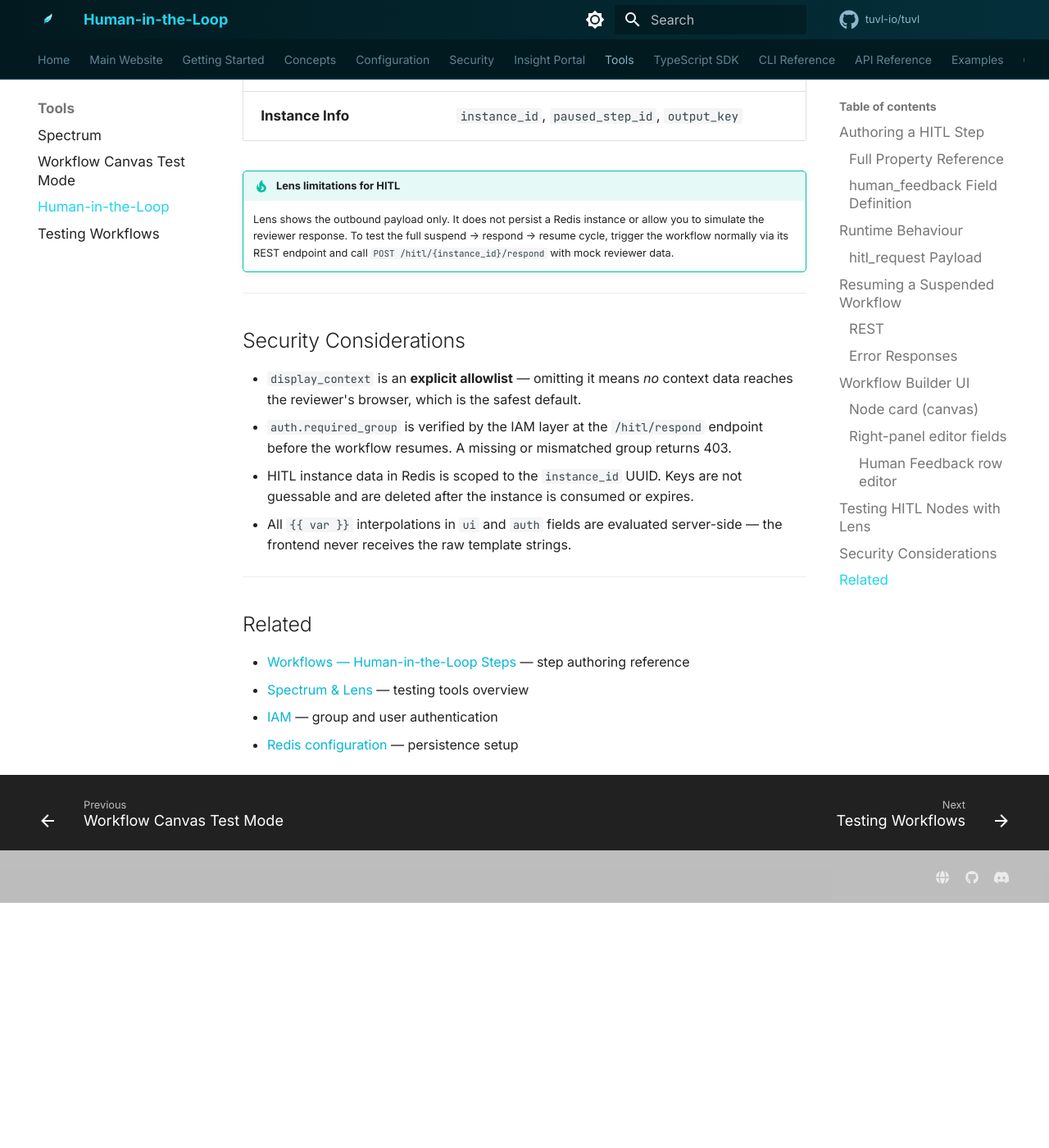
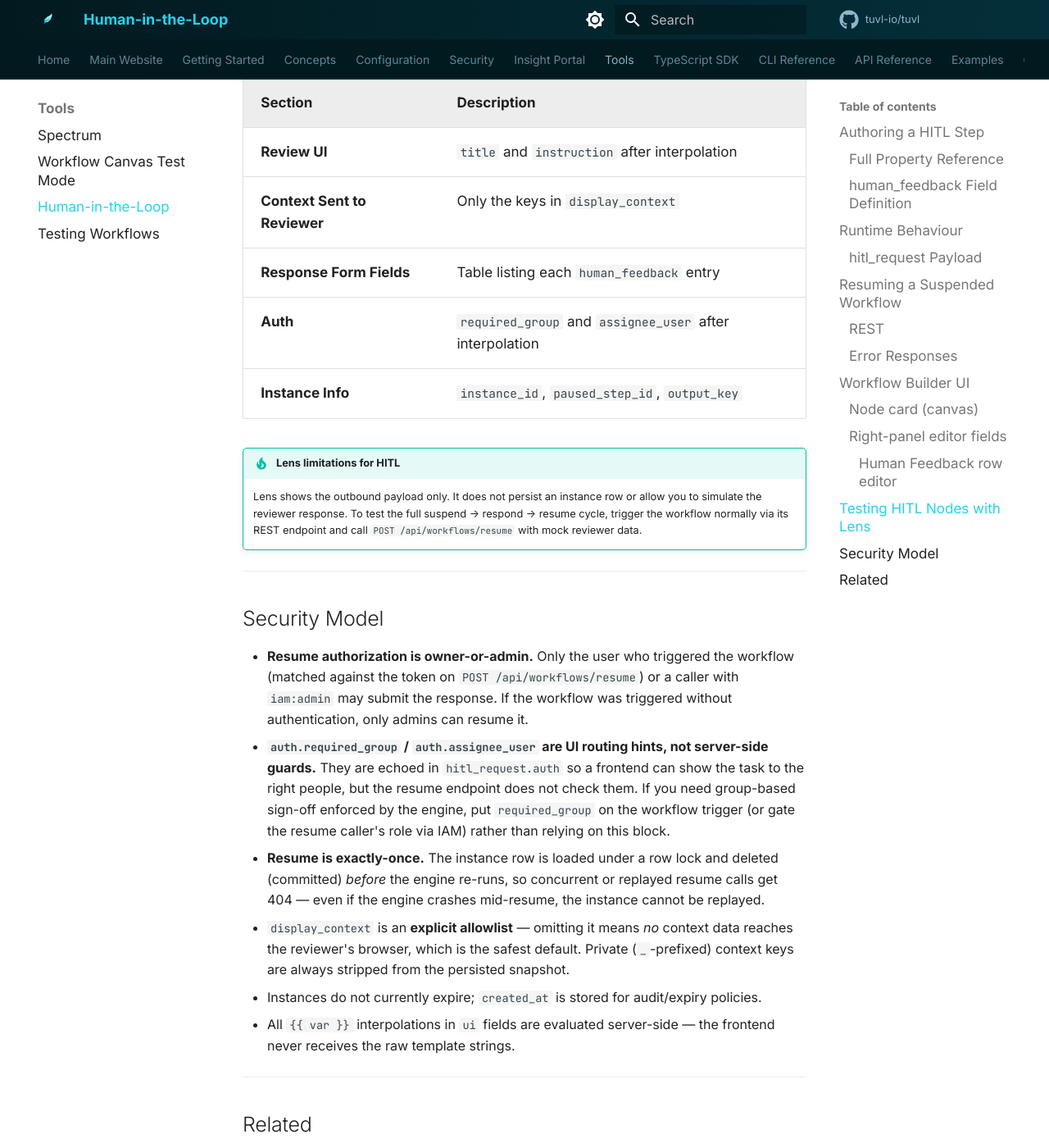
Before and after one commit to tuvl-io/docs, an MkDocs documentation site: the page built from docs/tools/hitl.md, in a window 1280 px wide and 1400 px high, scrolled down 6966 px. Shown: the whole window at 82% size. Built offline with MkDocs 1.6.1 and Material for MkDocs 9.7.7, drawn with Linux system fonts in a browser that asks for light colours; comment, search, counter and statistics services are not loaded; the version menu is left out; before the commit the page ends 8067 px from its top, so only the background shows below that; some of the changed text lies outside the part shown.

Commit message:
docs: correct HITL to the implemented contract
The HITL pages documented a design that never shipped: a Redis-backed
instance store, a POST /hitl/{instance_id}/respond endpoint, a 7-day TTL,
and server-side enforcement of auth.required_group. The implementation is
a Postgres row (tuvl_system_workflow_instances), POST /api/workflows/resume
with {instance_id, human_input}, owner-or-admin resume authorization, and
one-shot delete-before-run replay safety; the auth block is a UI routing
hint. Pages: tools/hitl, concepts/workflows, concepts/architecture,
tools/spectrum, insight/api-docs.

````diff
--- a/docs/insight/api-docs.md
+++ b/docs/insight/api-docs.md
@@ -15,7 +15,7 @@ The Swagger UI at `/insight/api-docs` proxies the OpenAPI schema from `/docs` an
 | **Auth** | `/auth/token`, `/auth/bootstrap`, `/auth/admin/*`, `/auth/callback/*` |
 | **System** | `/health`, `/registry`, `/` |
 | **Workflow execution** | `/api/workflows/{name}/run`, `/api/workflows/{name}/stream` |
-| **HITL** | `/hitl/tasks`, `/hitl/tasks/{id}/respond` |
+| **HITL** | `/api/workflows/resume` |
 | **Model CRUD** | `/api/{table}/` — auto-generated for each enabled `ModelDefinition` |
 | **Vector collections** | `/api/collections/{name}/index`, `/api/collections/{name}/search` |
 
--- a/docs/tools/hitl.md
+++ b/docs/tools/hitl.md
@@ -5,9 +5,10 @@ reviewer before execution continues. It is ideal for approval flows, content mod
 exception handling, and any scenario where automated logic alone is not sufficient.
 
 !!! note "Persistence required"
-    HITL requires Redis. The suspended workflow state is stored in Redis under a generated
-    `instance_id` until the reviewer responds or the instance expires. Configure Redis in
-    your project's `tuvl.yaml` — see [Redis configuration](../configuration/redis.md).
+    HITL requires the engine's Postgres datasource. The suspended workflow is frozen as a
+    row in the system table `tuvl_system_workflow_instances` (public context snapshot,
+    paused step id, form schema) under a generated `instance_id` until the reviewer
+    responds. Redis is not involved.
 
 ---
 
@@ -54,9 +55,9 @@ Add a `HumanInTheLoop` step anywhere in a workflow YAML:
 | `ui.display_context` | No | Allowlist of context keys forwarded to the reviewer. Keys not in this list are never sent to the frontend. If the list is empty no context data is forwarded. |
 | `human_feedback` | No | Ordered list of form field definitions (see below). If omitted the reviewer sees text only. |
 | `output_key` | No | Context key that will hold the reviewer's answers dict after resumption. Defaults to `hitl_<id>`. |
-| `auth.required_group` | No | IAM group that must be present in the reviewer's token. Requests from other groups receive 403. |
-| `auth.assignee_user` | No | Specific user ID assigned as the reviewer. Supports `{{ var }}` interpolation. |
-| `routes` | No | Signal-to-step routing table applied after the step resumes. |
+| `auth.required_group` | No | Routing hint for the review UI — echoed verbatim in `hitl_request.auth` so a frontend can route the task to the right group. **Not enforced by the resume endpoint** (see Security Model below). |
+| `auth.assignee_user` | No | Reviewer assignment hint for the UI. Supports `{{ var }}` interpolation. Also not enforced server-side. |
+| `routes` | No | Accepted in YAML but not consulted — a resumed run continues at the **next step in document order**. Branch on the reviewer's answers with a `Router` step reading `output_key`. |
 
 ### `human_feedback` Field Definition
 
@@ -81,7 +82,7 @@ Workflow Engine
       │
       ├─ Interpolate ui.title / ui.instruction / auth.assignee_user
       ├─ Build context_data from display_context allowlist
-      ├─ Persist HITL instance in Redis  (instance_id + context snapshot)
+      ├─ Persist instance row in Postgres  (instance_id + context snapshot)
       └─ Raise SuspendWorkflowException(hitl_request=…)
              │
              ▼
@@ -128,17 +129,25 @@ The payload returned to the caller on suspension:
 ### REST
 
 ```http
-POST /hitl/{instance_id}/respond
+POST /api/workflows/resume
 Authorization: Bearer <token>
 Content-Type: application/json
 
 {
-  "approved": true,
-  "notes": "Strong candidate, fast-track to onboarding."
+  "instance_id": "550e8400-e29b-41d4-a716-446655440000",
+  "human_input": {
+    "approved": true,
+    "notes": "Strong candidate, fast-track to onboarding."
+  }
 }
 ```
 
-**Success response** — `200 OK` with the final workflow output:
+The reviewer's answers go under `human_input`; the `instance_id` comes from the
+`hitl_request` payload. Send `Accept: text/event-stream` to resume as an SSE stream
+instead (same frames as `/stream` triggers).
+
+**Success response** — `200 OK` with the final workflow output (or `202 Accepted`
+with a new `hitl_request` if the workflow suspends again at a later HITL step):
 
 ```json
 {
@@ -162,9 +171,9 @@ Execution then continues from the step after `approve_application` (or the step
 
 | Status | Reason |
 |--------|--------|
-| `404 Not Found` | `instance_id` does not exist or has already been consumed |
-| `403 Forbidden` | Caller is not in `auth.required_group` or is not the `assignee_user` |
-| `410 Gone` | Instance expired (default TTL: 7 days) |
+| `404 Not Found` | `instance_id` does not exist or has already been consumed (resume is one-shot) |
+| `403 Forbidden` | Caller is neither the user who triggered the workflow nor an `iam:admin` |
+| `400 Bad Request` | The workflow (or the paused step) was removed/renamed after suspension |
 
 ---
 
@@ -210,7 +219,7 @@ add a row. Each row has:
 ## Testing HITL Nodes with Lens
 
 Use **Lens** to inspect the `hitl_request` payload a HITL step would produce without
-actually storing a Redis instance or blocking on reviewer input.
+actually persisting an instance row or blocking on reviewer input.
 
 1. Open Lens on the HITL node from the node config sidebar.
 2. Provide a **Mock Input** JSON containing all keys referenced in `display_context` and
@@ -238,23 +247,33 @@ The Suspended tab renders the full `hitl_request` in five sections:
 | **Instance Info** | `instance_id`, `paused_step_id`, `output_key` |
 
 !!! tip "Lens limitations for HITL"
-    Lens shows the outbound payload only. It does not persist a Redis instance or allow
+    Lens shows the outbound payload only. It does not persist an instance row or allow
     you to simulate the reviewer response. To test the full suspend → respond → resume
     cycle, trigger the workflow normally via its REST endpoint and call
-    `POST /hitl/{instance_id}/respond` with mock reviewer data.
+    `POST /api/workflows/resume` with mock reviewer data.
 
 ---
 
-## Security Considerations
+## Security Model
 
+- **Resume authorization is owner-or-admin.** Only the user who triggered the workflow
+  (matched against the token on `POST /api/workflows/resume`) or a caller with
+  `iam:admin` may submit the response. If the workflow was triggered without
+  authentication, only admins can resume it.
+- **`auth.required_group` / `auth.assignee_user` are UI routing hints, not server-side
+  guards.** They are echoed in `hitl_request.auth` so a frontend can show the task to
+  the right people, but the resume endpoint does not check them. If you need
+  group-based sign-off enforced by the engine, put `required_group` on the workflow
+  trigger (or gate the resume caller's role via IAM) rather than relying on this block.
+- **Resume is exactly-once.** The instance row is loaded under a row lock and deleted
+  (committed) *before* the engine re-runs, so concurrent or replayed resume calls get
+  404 — even if the engine crashes mid-resume, the instance cannot be replayed.
 - `display_context` is an **explicit allowlist** — omitting it means *no* context data
-  reaches the reviewer's browser, which is the safest default.
-- `auth.required_group` is verified by the IAM layer at the `/hitl/respond` endpoint
-  before the workflow resumes. A missing or mismatched group returns 403.
-- HITL instance data in Redis is scoped to the `instance_id` UUID. Keys are not
-  guessable and are deleted after the instance is consumed or expires.
-- All `{{ var }}` interpolations in `ui` and `auth` fields are evaluated server-side
-  — the frontend never receives the raw template strings.
+  reaches the reviewer's browser, which is the safest default. Private (`_`-prefixed)
+  context keys are always stripped from the persisted snapshot.
+- Instances do not currently expire; `created_at` is stored for audit/expiry policies.
+- All `{{ var }}` interpolations in `ui` fields are evaluated server-side — the
+  frontend never receives the raw template strings.
 
 ---
 
````
Also changed, not shown: docs/concepts/architecture.md (+2 -2 lines), docs/concepts/nodes.md (+2 -2 lines), docs/concepts/workflows.md (+14 -7 lines), docs/tools/spectrum.md (+2 -2 lines).
